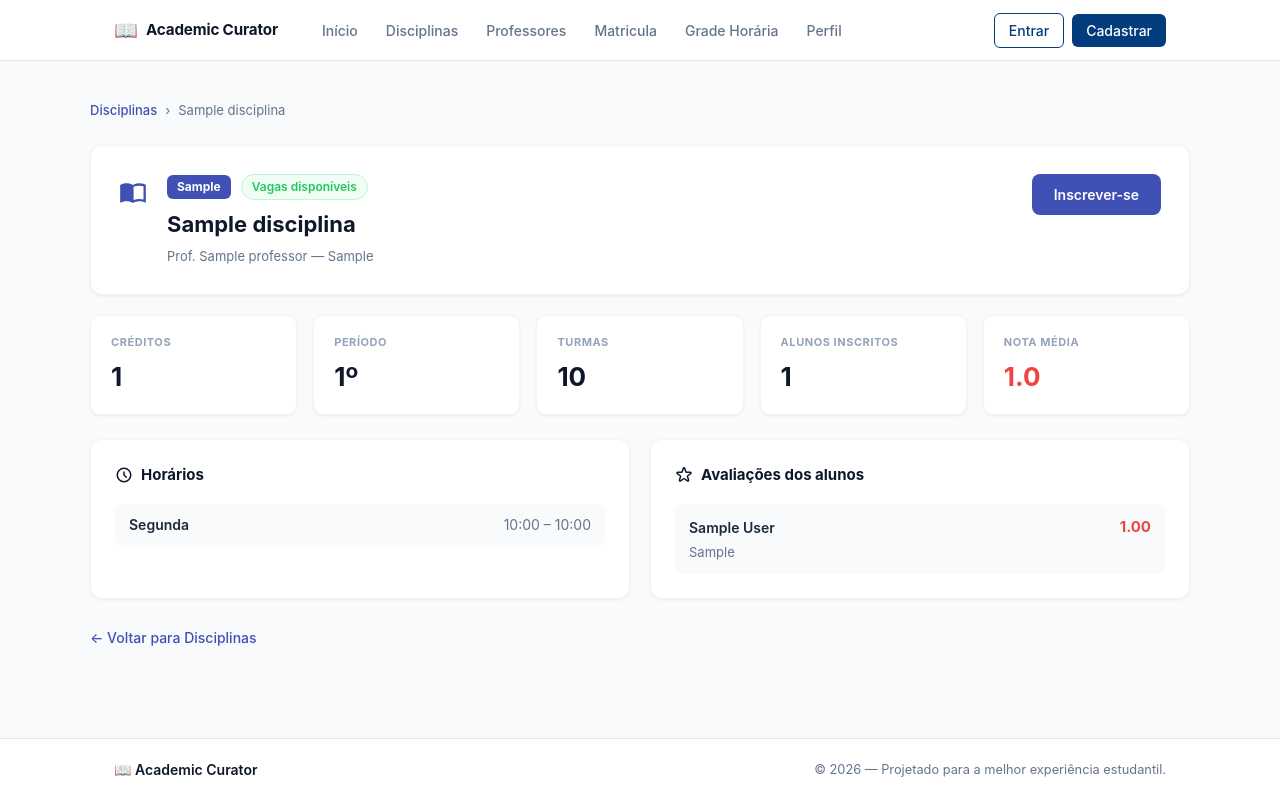
After one commit to lemairetheo/INF1039_Projeto, a Django app: page /disciplinas/1/ in a window 1280 px wide. The commit adds this page. Run offline with Django 5.2, Linux system fonts and the light colour scheme; tables that the repository leaves empty hold one stand-in row (values such as "Sample post").

Commit message:
feat: sprint7

```diff
--- a/config/settings.py
+++ b/config/settings.py
@@ -115,6 +115,10 @@ USE_TZ = True
 # Static files (CSS, JavaScript, Images)
 # https://docs.djangoproject.com/en/5.2/howto/static-files/
 
+LOGIN_URL          = '/login/'
+LOGIN_REDIRECT_URL = '/'
+LOGOUT_REDIRECT_URL = '/login/'
+
 STATIC_URL = '/static/'
 STATICFILES_DIRS = [BASE_DIR / 'static']
 
--- a/core/templates/core/base.html
+++ b/core/templates/core/base.html
@@ -29,7 +29,10 @@
             <div class="navbar-auth">
                 {% if user.is_authenticated %}
                     <span class="nav-user">{{ user.get_full_name|default:user.username }}</span>
-                    <a href="{% url 'logout' %}" class="btn-nav-outline">Sair</a>
+                    <form method="post" action="{% url 'logout' %}" style="margin:0;">
+                        {% csrf_token %}
+                        <button type="submit" class="btn-nav-outline">Sair</button>
+                    </form>
                 {% else %}
                     <a href="{% url 'login' %}" class="btn-nav-outline">Entrar</a>
                     <a href="{% url 'register' %}" class="btn-nav-primary">Cadastrar</a>
--- /dev/null
+++ b/core/templates/core/disciplina_detalhe.html
@@ -0,0 +1,128 @@
+{% extends 'core/base.html' %}
+{% load static %}
+
+{% block title %}{{ disciplina.codigo }} — {{ disciplina.nome }} | Academic Curator{% endblock %}
+
+{% block extra_css %}
+<link rel="stylesheet" href="{% static 'core/css/disciplina_detalhe.css' %}">
+{% endblock %}
+
+{% block content %}
+
+<!-- Breadcrumb -->
+<div class="breadcrumb">
+    <a href="{% url 'disciplinas' %}">Disciplinas</a>
+    <span>›</span>
+    <span>{{ disciplina.nome }}</span>
+</div>
+
+<!-- Header -->
+<header class="detalhe_header">
+    <div class="detalhe_header_left">
+        <div class="detalhe_icone">
+            <svg width="28" height="28" viewBox="0 0 24 24" fill="currentColor">
+                <path d="M21 5c-1.11-.35-2.33-.5-3.5-.5-1.95 0-4.05.4-5.5 1.5-1.45-1.1-3.55-1.5-5.5-1.5-1.95 0-4.05.4-5.5 1.5v14.65c0 .25.25.5.5.5.1 0 .15-.05.25-.05C3.1 20.45 5.05 20 6.5 20c1.95 0 4.05.4 5.5 1.5 1.35-.85 3.1-1.5 5.5-1.5 1.45 0 3.4.45 4.75 1.1.1.05.15.05.25.05.25 0 .5-.25.5-.5V6c-.6-.45-1.25-.75-2-1zm0 13.5c-1.1-.35-2.3-.5-3.5-.5-1.7 0-3.45.3-5 .9V7.5c1.55-.6 3.3-.9 5-.9 1.2 0 2.4.15 3.5.5v11.4z"/>
+            </svg>
+        </div>
+        <div>
+            <div class="detalhe_codigo_row">
+                <span class="tag_codigo">{{ disciplina.codigo }}</span>
+                <span class="badge_status">Vagas disponíveis</span>
+            </div>
+            <h1>{{ disciplina.nome }}</h1>
+            {% if disciplina.professor %}
+            <p class="detalhe_professor">Prof. {{ disciplina.professor.nome }} — {{ disciplina.professor.departamento }}</p>
+            {% endif %}
+        </div>
+    </div>
+    <a href="{% url 'matricula' %}" class="btn_inscrever">Inscrever-se</a>
+</header>
+
+<!-- Stats -->
+<div class="stats_row">
+    <div class="stat_card">
+        <span class="stat_label">Créditos</span>
+        <span class="stat_value">{{ disciplina.creditos }}</span>
+    </div>
+    <div class="stat_card">
+        <span class="stat_label">Período</span>
+        <span class="stat_value">{{ disciplina.periodo }}º</span>
+    </div>
+    <div class="stat_card">
+        <span class="stat_label">Turmas</span>
+        <span class="stat_value">{{ disciplina.quantidade_turmas }}</span>
+    </div>
+    <div class="stat_card">
+        <span class="stat_label">Alunos inscritos</span>
+        <span class="stat_value">{{ alunos_count }}</span>
+    </div>
+    <div class="stat_card">
+        <span class="stat_label">Nota média</span>
+        <span class="stat_value {% if disciplina.nota_media >= 7 %}nota_boa{% elif disciplina.nota_media >= 5 %}nota_media{% else %}nota_ruim{% endif %}">
+            {% if disciplina.nota_media > 0 %}{{ disciplina.nota_media }}{% else %}—{% endif %}
+        </span>
+    </div>
+</div>
+
+<!-- Grid principal -->
+<div class="detalhe_grid">
+
+    <!-- Horários -->
+    <section class="detalhe_section">
+        <h2 class="section_title">
+            <svg width="18" height="18" fill="none" viewBox="0 0 24 24" stroke="currentColor">
+                <path stroke-linecap="round" stroke-linejoin="round" stroke-width="2" d="M12 8v4l3 3m6-3a9 9 0 11-18 0 9 9 0 0118 0z"/>
+            </svg>
+            Horários
+        </h2>
+        {% if horarios %}
+        <ul class="horario_lista">
+            {% for h in horarios %}
+            <li class="horario_item">
+                <span class="horario_dia">{{ h.get_dia_semana_display }}</span>
+                <span class="horario_hora">{{ h.horario_inicio|time:"H:i" }} – {{ h.horario_fim|time:"H:i" }}</span>
+            </li>
+            {% endfor %}
+        </ul>
+        {% else %}
+        <p class="vazio">Nenhum horário cadastrado.</p>
+        {% endif %}
+    </section>
+
+    <!-- Avaliações -->
+    <section class="detalhe_section">
+        <h2 class="section_title">
+            <svg width="18" height="18" fill="none" viewBox="0 0 24 24" stroke="currentColor">
+                <path stroke-linecap="round" stroke-linejoin="round" stroke-width="2" d="M11.049 2.927c.3-.921 1.603-.921 1.902 0l1.519 4.674a1 1 0 00.95.69h4.915c.969 0 1.371 1.24.588 1.81l-3.976 2.888a1 1 0 00-.363 1.118l1.518 4.674c.3.922-.755 1.688-1.538 1.118l-3.976-2.888a1 1 0 00-1.176 0l-3.976 2.888c-.783.57-1.838-.197-1.538-1.118l1.518-4.674a1 1 0 00-.363-1.118l-3.976-2.888c-.784-.57-.38-1.81.588-1.81h4.914a1 1 0 00.951-.69l1.519-4.674z"/>
+            </svg>
+            Avaliações dos alunos
+        </h2>
+        {% if avaliacoes %}
+        <ul class="avaliacao_lista">
+            {% for av in avaliacoes %}
+            <li class="avaliacao_item">
+                <div class="avaliacao_top">
+                    <span class="avaliacao_nome">{{ av.aluno.user.get_full_name }}</span>
+                    <span class="avaliacao_nota {% if av.nota >= 7 %}nota_boa{% elif av.nota >= 5 %}nota_media{% else %}nota_ruim{% endif %}">
+                        {{ av.nota }}
+                    </span>
+                </div>
+                {% if av.comentario %}
+                <p class="avaliacao_comentario">{{ av.comentario }}</p>
+                {% endif %}
+            </li>
+            {% endfor %}
+        </ul>
+        {% else %}
+        <p class="vazio">Nenhuma avaliação ainda.</p>
+        {% endif %}
+    </section>
+
+</div>
+
+<!-- Botão voltar -->
+<a href="{% url 'disciplinas' %}" class="btn_voltar">
+    ← Voltar para Disciplinas
+</a>
+
+{% endblock %}
--- a/core/views.py
+++ b/core/views.py
@@ -15,8 +15,16 @@ def disciplinas(request):
 
 
 def disciplina_detalhe(request, pk):
-    disciplina = get_object_or_404(Disciplina, pk=pk)
-    return render(request, 'core/disciplina_detalhe.html', {'disciplina': disciplina})
+    disciplina = get_object_or_404(Disciplina.objects.select_related('professor'), pk=pk)
+    horarios   = disciplina.horarios.all().order_by('dia_semana', 'horario_inicio')
+    avaliacoes = disciplina.avaliacoes.select_related('aluno__user').all()
+    alunos_count = Student.objects.filter(grades__disciplinas=disciplina).distinct().count()
+    return render(request, 'core/disciplina_detalhe.html', {
+        'disciplina':   disciplina,
+        'horarios':     horarios,
+        'avaliacoes':   avaliacoes,
+        'alunos_count': alunos_count,
+    })
 
 
 def professores(request):
--- /dev/null
+++ b/static/core/css/disciplina_detalhe.css
@@ -0,0 +1,257 @@
+.main-content {
+    display: flex;
+    flex-direction: column;
+    align-items: center;
+    padding: 40px 24px;
+}
+
+/* ── Breadcrumb ─────────────────────────────────────── */
+.breadcrumb {
+    width: 100%;
+    max-width: 1100px;
+    display: flex;
+    align-items: center;
+    gap: 8px;
+    font-size: 13px;
+    color: #64748b;
+    margin-bottom: 24px;
+}
+
+.breadcrumb a {
+    color: #3f51b5;
+    text-decoration: none;
+    font-weight: 500;
+}
+
+.breadcrumb a:hover { text-decoration: underline; }
+
+/* ── Header ─────────────────────────────────────────── */
+.detalhe_header {
+    width: 100%;
+    max-width: 1100px;
+    background: #fff;
+    border: 1px solid #f1f5f9;
+    border-radius: 12px;
+    padding: 28px;
+    display: flex;
+    justify-content: space-between;
+    align-items: flex-start;
+    box-shadow: 0 1px 3px rgba(0,0,0,.08);
+    margin-bottom: 20px;
+    box-sizing: border-box;
+}
+
+.detalhe_header_left {
+    display: flex;
+    gap: 20px;
+    align-items: flex-start;
+}
+
+.detalhe_icone {
+    color: #3f51b5;
+    padding-top: 4px;
+}
+
+.detalhe_codigo_row {
+    display: flex;
+    align-items: center;
+    gap: 10px;
+    margin-bottom: 8px;
+}
+
+.tag_codigo {
+    background-color: #3f51b5;
+    color: #fff;
+    padding: 3px 10px;
+    border-radius: 6px;
+    font-size: 12px;
+    font-weight: 700;
+}
+
+.badge_status {
+    background-color: #f0fdf4;
+    color: #22c55e;
+    border: 1px solid #bbf7d0;
+    padding: 3px 10px;
+    border-radius: 20px;
+    font-size: 12px;
+    font-weight: 600;
+}
+
+.detalhe_header h1 {
+    font-size: 22px;
+    font-weight: 700;
+    color: #0f172a;
+    margin: 0 0 6px 0;
+}
+
+.detalhe_professor {
+    font-size: 13px;
+    color: #64748b;
+    margin: 0;
+}
+
+.btn_inscrever {
+    background-color: #3f51b5;
+    color: #fff;
+    padding: 10px 22px;
+    border-radius: 8px;
+    font-size: 14px;
+    font-weight: 600;
+    text-decoration: none;
+    white-space: nowrap;
+    transition: background-color 0.2s;
+}
+
+.btn_inscrever:hover { background-color: #303f9f; }
+
+/* ── Stats ──────────────────────────────────────────── */
+.stats_row {
+    width: 100%;
+    max-width: 1100px;
+    display: flex;
+    gap: 16px;
+    margin-bottom: 24px;
+    box-sizing: border-box;
+}
+
+.stat_card {
+    flex: 1;
+    background: #fff;
+    border: 1px solid #f1f5f9;
+    border-radius: 10px;
+    padding: 18px 20px;
+    display: flex;
+    flex-direction: column;
+    gap: 6px;
+    box-shadow: 0 1px 3px rgba(0,0,0,.06);
+}
+
+.stat_label {
+    font-size: 11px;
+    font-weight: 700;
+    color: #94a3b8;
+    text-transform: uppercase;
+    letter-spacing: 0.05em;
+}
+
+.stat_value {
+    font-size: 26px;
+    font-weight: 700;
+    color: #0f172a;
+}
+
+/* ── Nota colors ────────────────────────────────────── */
+.nota_boa   { color: #22c55e; }
+.nota_media { color: #f59e0b; }
+.nota_ruim  { color: #ef4444; }
+
+/* ── Grid principal ─────────────────────────────────── */
+.detalhe_grid {
+    width: 100%;
+    max-width: 1100px;
+    display: grid;
+    grid-template-columns: 1fr 1fr;
+    gap: 20px;
+    margin-bottom: 28px;
+    box-sizing: border-box;
+}
+
+.detalhe_section {
+    background: #fff;
+    border: 1px solid #f1f5f9;
+    border-radius: 12px;
+    padding: 24px;
+    box-shadow: 0 1px 3px rgba(0,0,0,.06);
+}
+
+.section_title {
+    display: flex;
+    align-items: center;
+    gap: 8px;
+    font-size: 15px;
+    font-weight: 700;
+    color: #0f172a;
+    margin: 0 0 18px 0;
+}
+
+/* ── Horários ───────────────────────────────────────── */
+.horario_lista {
+    list-style: none;
+    padding: 0;
+    margin: 0;
+    display: flex;
+    flex-direction: column;
+    gap: 10px;
+}
+
+.horario_item {
+    display: flex;
+    justify-content: space-between;
+    align-items: center;
+    background: #f8fafc;
+    border-radius: 8px;
+    padding: 10px 14px;
+    font-size: 14px;
+}
+
+.horario_dia  { font-weight: 600; color: #1e293b; }
+.horario_hora { color: #64748b; }
+
+/* ── Avaliações ─────────────────────────────────────── */
+.avaliacao_lista {
+    list-style: none;
+    padding: 0;
+    margin: 0;
+    display: flex;
+    flex-direction: column;
+    gap: 12px;
+}
+
+.avaliacao_item {
+    background: #f8fafc;
+    border-radius: 8px;
+    padding: 12px 14px;
+}
+
+.avaliacao_top {
+    display: flex;
+    justify-content: space-between;
+    align-items: center;
+    margin-bottom: 4px;
+}
+
+.avaliacao_nome { font-weight: 600; color: #1e293b; font-size: 14px; }
+
+.avaliacao_nota {
+    font-size: 15px;
+    font-weight: 700;
+}
+
+.avaliacao_comentario {
+    font-size: 13px;
+    color: #64748b;
+    margin: 0;
+}
+
+/* ── Vazio ──────────────────────────────────────────── */
+.vazio {
+    color: #94a3b8;
+    font-size: 14px;
+    text-align: center;
+    padding: 20px 0;
+}
+
+/* ── Botão voltar ───────────────────────────────────── */
+.btn_voltar {
+    width: 100%;
+    max-width: 1100px;
+    display: inline-block;
+    font-size: 14px;
+    font-weight: 500;
+    color: #3f51b5;
+    text-decoration: none;
+    margin-bottom: 20px;
+}
+
+.btn_voltar:hover { text-decoration: underline; }
```
Also changed, not shown: core/management/commands/seed_horarios.py (added, +53 -0 lines).
